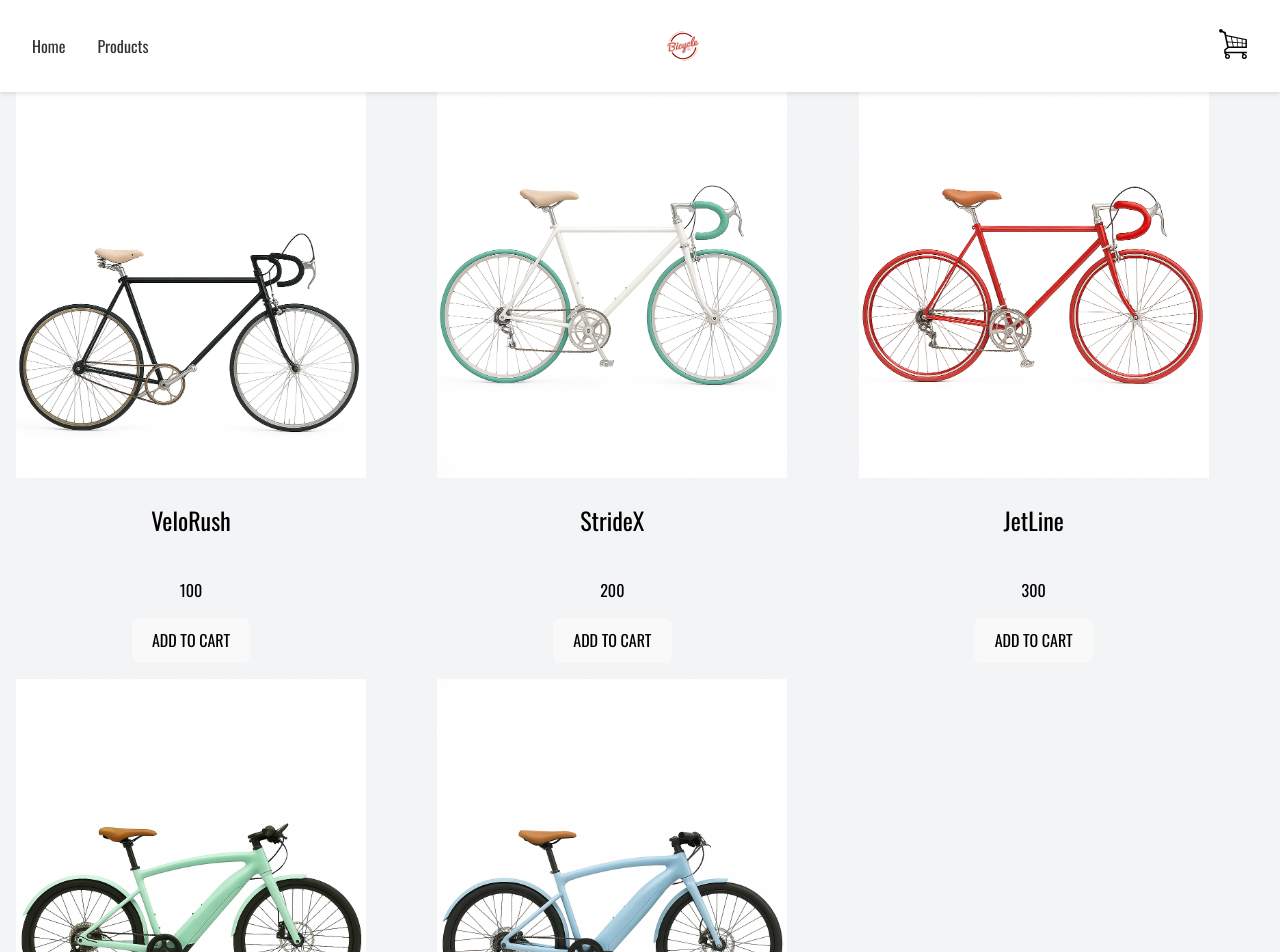
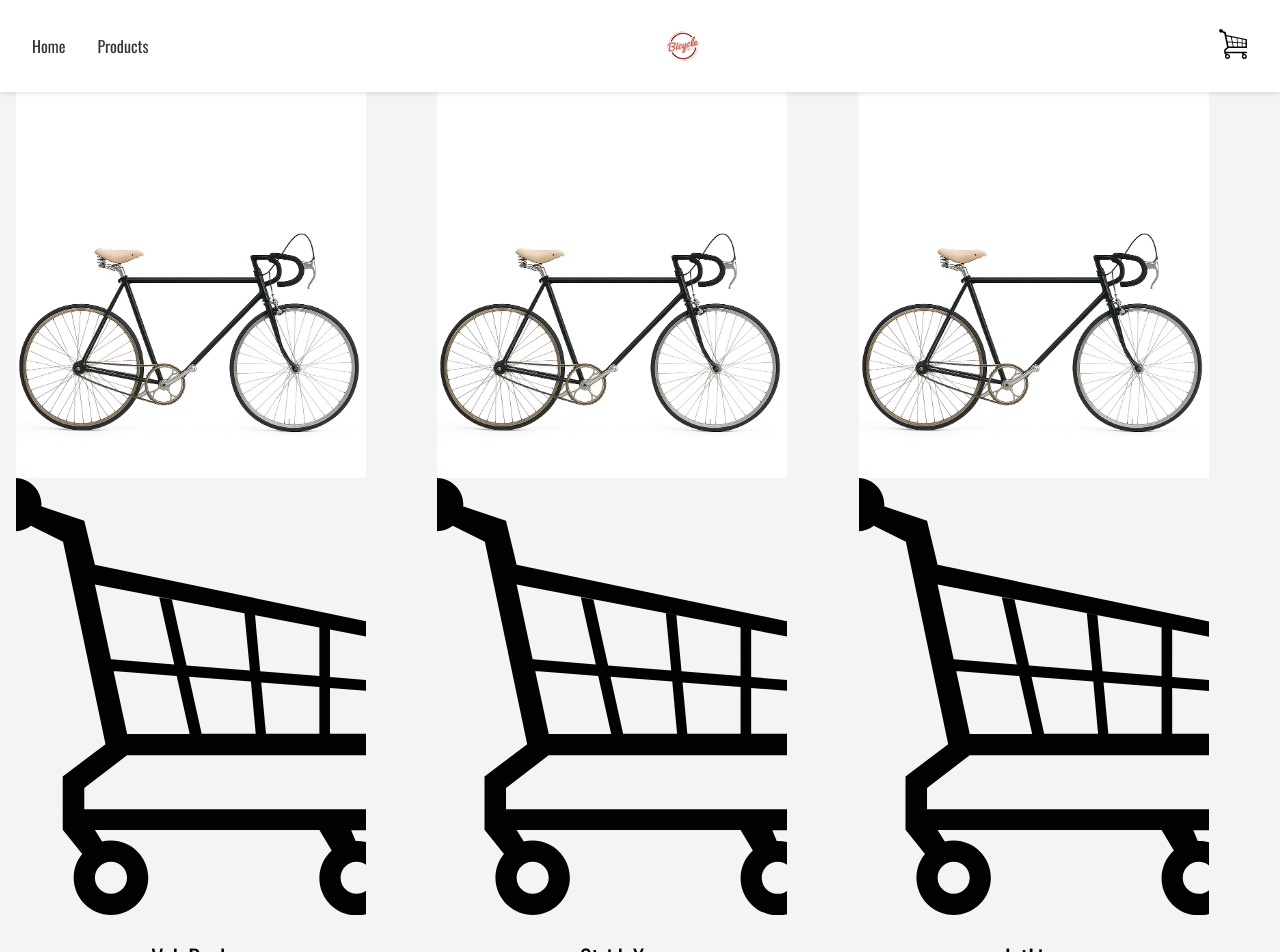
Before and after one commit to Peluhott/Shopping-Website, a React (Vite) app: page /products in a window 1280 px wide. Shown: the top 952 px of the page. Built offline with nearby package versions, Linux system fonts and the light colour scheme.

Commit message:
added vercel

```diff
--- a/src/Components/Item.jsx
+++ b/src/Components/Item.jsx
@@ -10,7 +10,8 @@ function Item({ product, onAddToCart }) {
 
     return (
         <div className="item">
-            <img className="item-image" src={product.image} />
+            <img className="item-image" src='/A1.png' />
+            <img className="item-image" src='/cartlogo.svg' />
             <p className="item-name">{product.name}</p>
             <p className="item-price">{product.price}</p>
             <button onClick={handleClick}>ADD TO CART</button>
```
Also changed, not shown: vercel.json (added).
